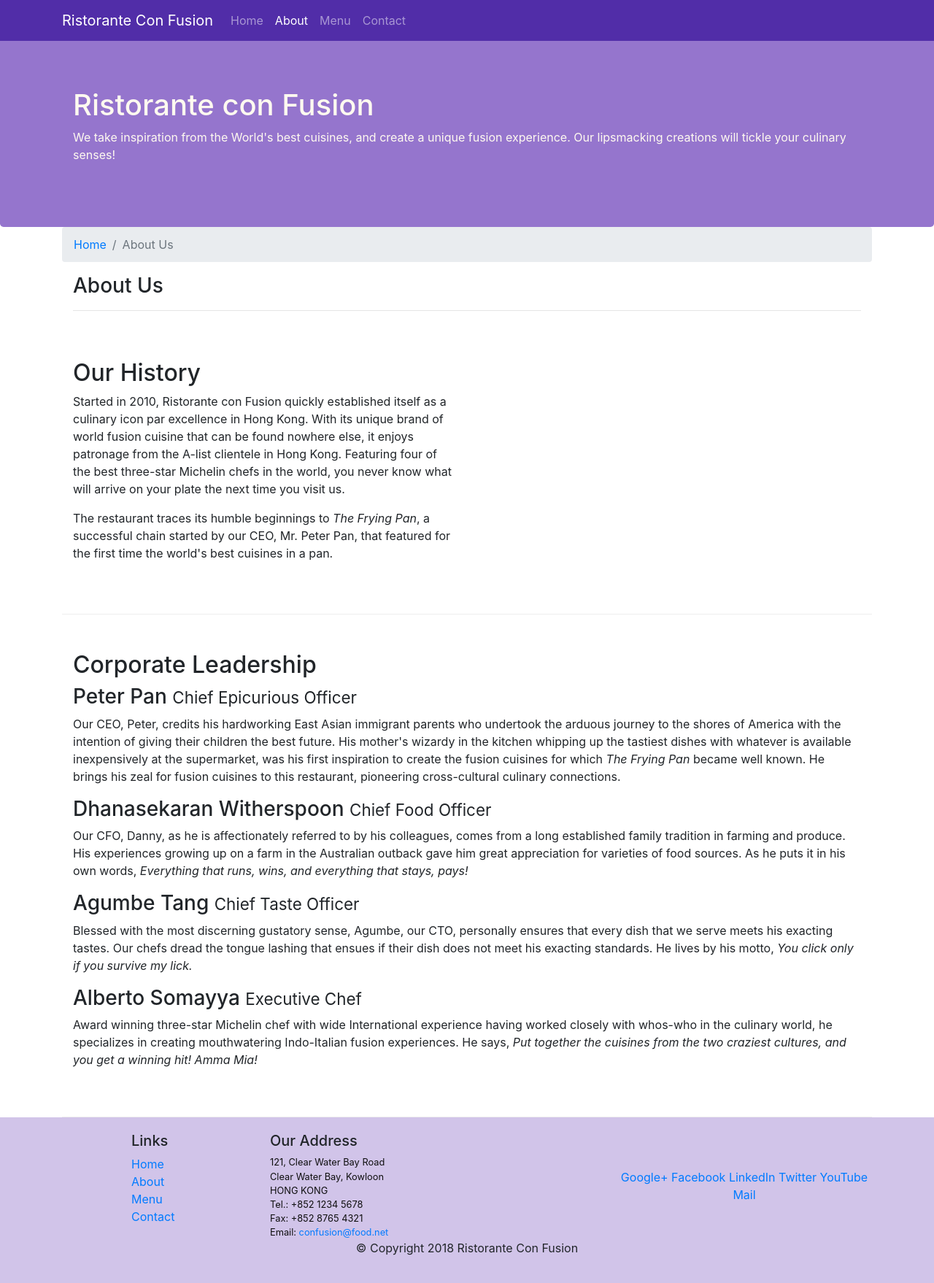
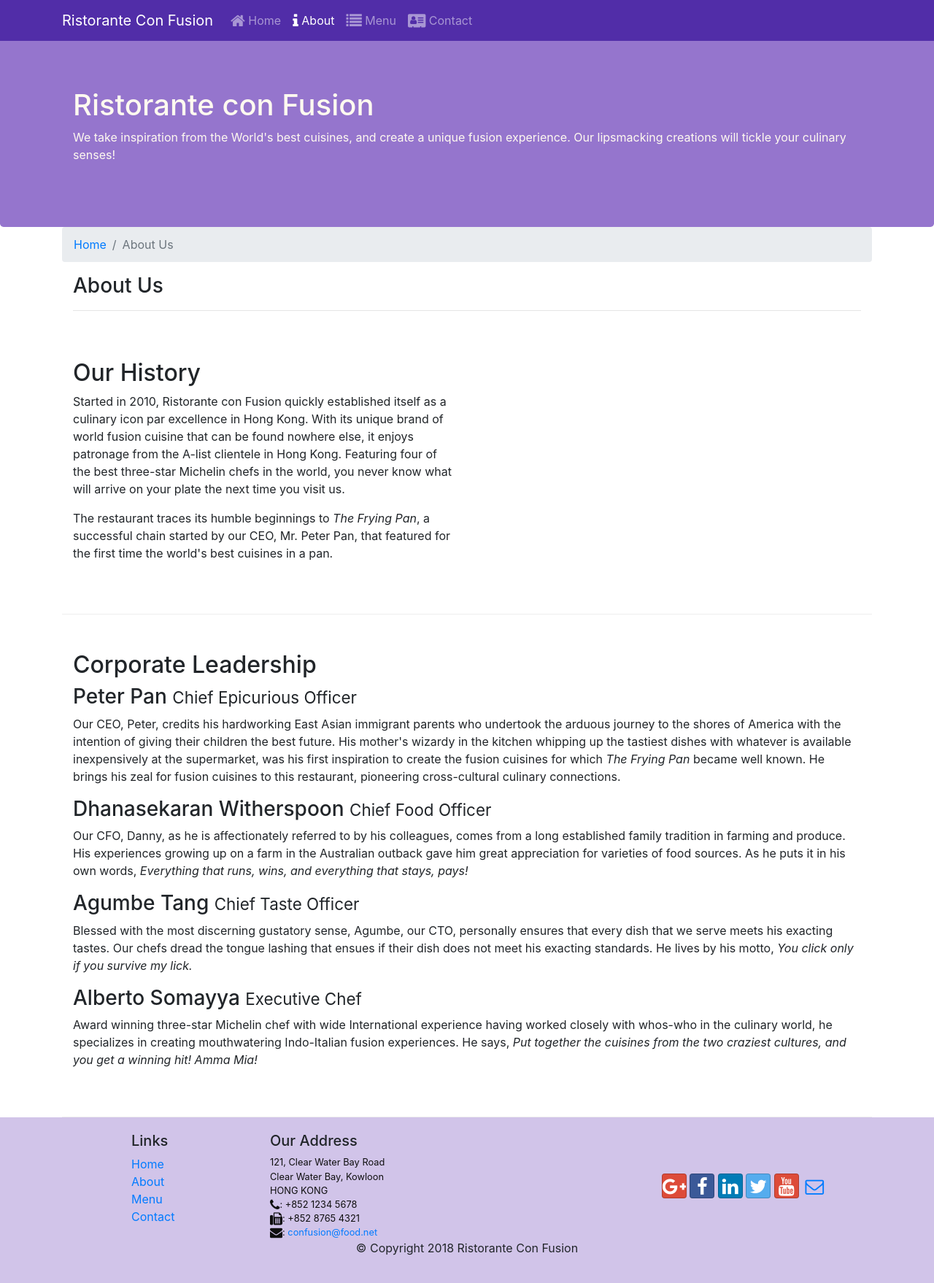
Before and after one commit to rsamp/coursera-courses, a website: page bootstrapCourse/conFusion/aboutus.html in a window 1280 px wide. Shown: the whole page at 73% size. Drawn offline with nearby package versions, Linux system fonts and the light colour scheme.

Commit message:
Bootstrap Icon Fonts

```diff
--- a/bootstrapCourse/conFusion/aboutus.html
+++ b/bootstrapCourse/conFusion/aboutus.html
@@ -9,6 +9,8 @@
 
     <!-- Bootstrap CSS -->
     <link rel="stylesheet" href="node_modules/bootstrap/dist/css/bootstrap.min.css">
+    <link rel="stylesheet" href="node_modules/font-awesome/css/font-awesome.min.css">
+    <link rel="stylesheet" href="node_modules/bootstrap-social/bootstrap-social.css">
     <link href="css/styles.css" rel="stylesheet">
 
     <title>Ristorante Con Fusion: About Us</title>
@@ -23,10 +25,10 @@
             <a class="navbar-brand" href="./index.html">Ristorante Con Fusion</a>
             <div class="collapse navbar-collapse" id="Navbar">
                 <ul class="navbar-nav mr-auto">
-                    <li class="nav-item"><a class="nav-link" href="./index.html">Home</a></li>
-                    <li class="nav-item active"><a class="nav-link" href="./aboutus.html">About</a></li>
-                    <li class="nav-item"><a class="nav-link" href="#">Menu</a></li>
-                    <li class="nav-item"><a class="nav-link" href="#">Contact</a></li>
+                    <li class="nav-item"><a class="nav-link" href="./index.html"><span class="fa fa-home fa-lg"></span> Home</a></li>
+                    <li class="nav-item active"><a class="nav-link" href="./aboutus.html"><span class="fa fa-info fa-lg"></span> About</a></li>
+                    <li class="nav-item"><a class="nav-link" href="#"><span class="fa fa-list fa-lg"></span> Menu</a></li>
+                    <li class="nav-item"><a class="nav-link" href="#"><span class="fa fa-address-card fa-lg"></span> Contact</a></li>
                 </ul>
             </div>
         </div>
@@ -102,19 +104,20 @@
 		              121, Clear Water Bay Road<br>
 		              Clear Water Bay, Kowloon<br>
 		              HONG KONG<br>
-		              Tel.: +852 1234 5678<br>
-		              Fax: +852 8765 4321<br>
-		              Email: <a href="mailto:confusion@food.net">confusion@food.net</a>
+		              <i class="fa fa-phone fa-lg"></i>: +852 1234 5678<br>
+                      <i class="fa fa-fax fa-lg"></i>: +852 8765 4321<br>
+                      <i class="fa fa-envelope fa-lg"></i>:
+                      <a href="mailto:confusion@food.net">confusion@food.net</a>
 		           </address>
                 </div>
                 <div class="col-12 col-sm-4 align-self-center">
                     <div class="text-center">
-                        <a href="http://google.com/+">Google+</a>
-                        <a href="http://www.facebook.com/profile.php?id=">Facebook</a>
-                        <a href="http://www.linkedin.com/in/">LinkedIn</a>
-                        <a href="http://twitter.com/">Twitter</a>
-                        <a href="http://youtube.com/">YouTube</a>
-                        <a href="mailto:">Mail</a>
+                        <a class="btn btn-social-icon btn-google" href="http://google.com/+"><i class="fa fa-google-plus"></i></a>
+                        <a class="btn btn-social-icon btn-facebook" href="http://www.facebook.com/profile.php?id="><i class="fa fa-facebook"></i></a>
+                        <a class="btn btn-social-icon btn-linkedin" href="http://www.linkedin.com/in/"><i class="fa fa-linkedin"></i></a>
+                        <a class="btn btn-social-icon btn-twitter" href="http://twitter.com/"><i class="fa fa-twitter"></i></a>
+                        <a class="btn btn-social-icon btn-google" href="http://youtube.com/"><i class="fa fa-youtube"></i></a>
+                        <a class="btn btn-social-icon" href="mailto:"><i class="fa fa-envelope-o"></i></a>
                     </div>
                 </div>
            </div>
--- a/bootstrapCourse/conFusion/package.json
+++ b/bootstrapCourse/conFusion/package.json
@@ -15,6 +15,8 @@
   },
   "dependencies": {
     "bootstrap": "^4.0.0",
+    "bootstrap-social": "^5.1.1",
+    "font-awesome": "^4.7.0",
     "jquery": "^3.3.1",
     "popper.js": "^1.12.9"
   }
```
Also changed, not shown: bootstrapCourse/conFusion/index.html (+16 -13 lines), 1 other file.
